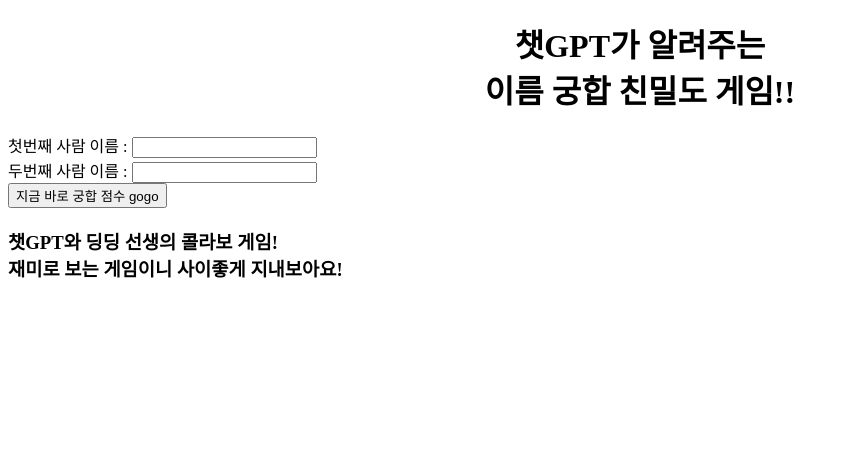
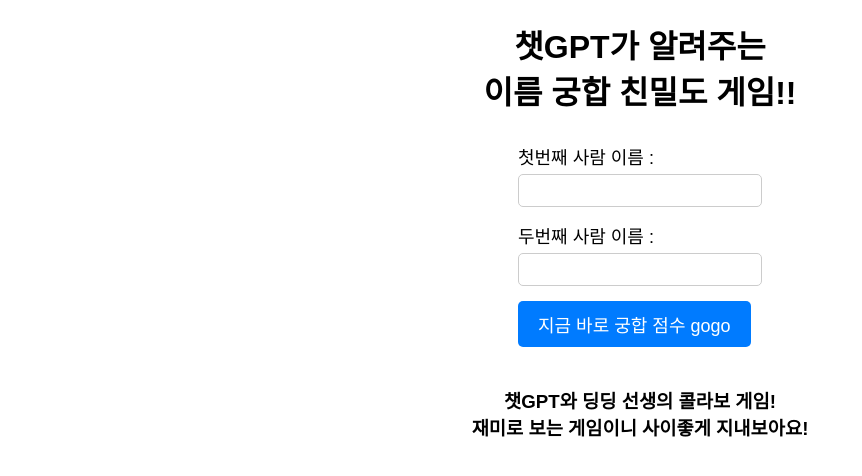
Before and after one commit to dingdingteach/dingdingteach.github.io, a plain HTML site: page index.html in a window 1280 px wide. Shown: the whole page, without its empty margins (0-862 px from the left). Drawn offline with Linux system fonts and the light colour scheme; no server answers.

Commit message:
Update style.css

```diff
--- a/style.css
+++ b/style.css
@@ -1,23 +1,49 @@
-h1 {
-  text-align: center;
-  margin-top: 20px;
+body {
+    font-family: Arial, sans-serif;
+    text-align: center;
 }
 
-ul {
-  list-style: none;
-  margin: 0;
-  padding: 0;
+h1 {
+    font-size: 32px;
+    margin-bottom: 30px;
 }
 
-li {
-  margin-top: 10px;
+form {
+    display: inline-block;
+    text-align: left;
+    margin-bottom: 20px;
 }
 
-.title {
-  font-weight: bold;
+label {
+    display: block;
+    margin-bottom: 5px;
+    font-size: 18px;
 }
 
-.date {
-  font-size: 12px;
-  color: #666;
+input[type="text"] {
+    font-size: 18px;
+    padding: 5px;
+    border-radius: 5px;
+    border: 1px solid #ccc;
+    margin-bottom: 15px;
 }
+
+button {
+    background-color: #007bff;
+    border: none;
+    color: #fff;
+    padding: 10px 20px;
+    font-size: 18px;
+    border-radius: 5px;
+    cursor: pointer;
+    transition: background-color 0.3s ease;
+}
+
+button:hover {
+    background-color: #0062cc;
+}
+
+#result {
+    font-size: 24px;
+    margin-top: 30px;
+}
```
